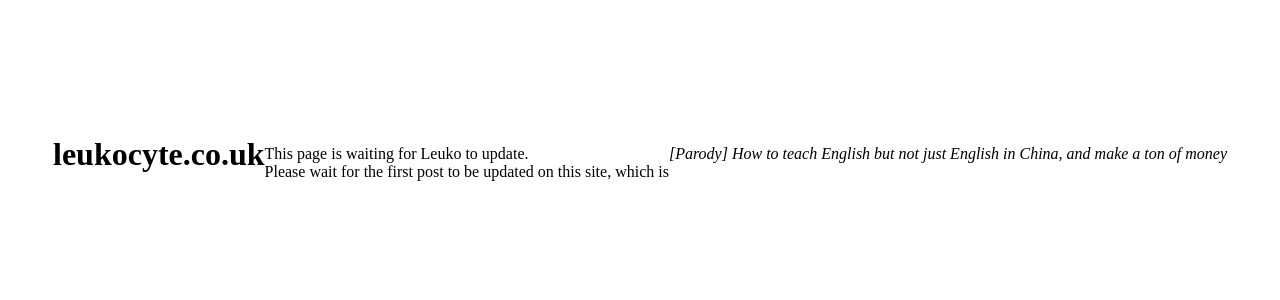
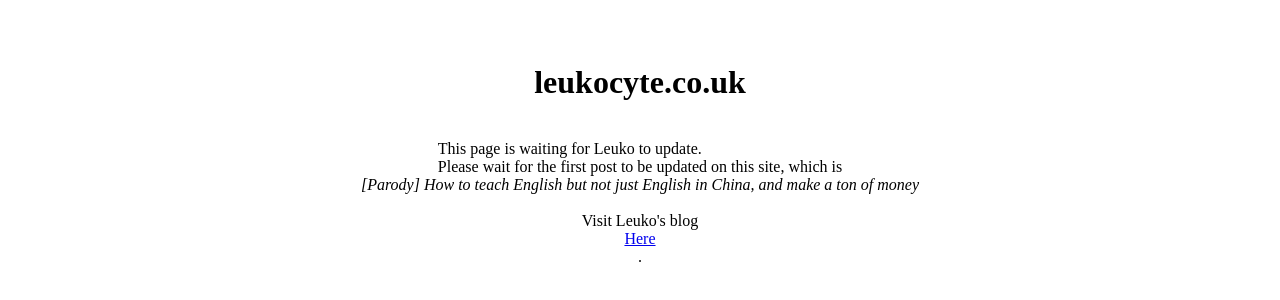
Before and after one commit to leukocytecouk/leukocyte.co.uk, a plain HTML site: page index.html in a window 1280 px wide. Shown: the part 254-554 px from the top of the page. Drawn offline with Linux system fonts and the light colour scheme.

Commit message:
Update index.html

```diff
--- a/index.html
+++ b/index.html
@@ -13,6 +13,7 @@
        display: flex;
        justify-content: center;
        align-items: center;
+       flex-direction: column;
     }
 </style>
 <body>
@@ -21,6 +22,7 @@
         This page is waiting for Leuko to update. <br>
         Please wait for the first post to be updated on this site, which is <br>
         <em>[Parody] How to teach English but not just English in China, and make a ton of money</em>
+        <br> Visit Leuko's blog <a href="https://blog.leukocyte.co.uk">Here</a>.
     </div>
 </body>
 </html>
```
